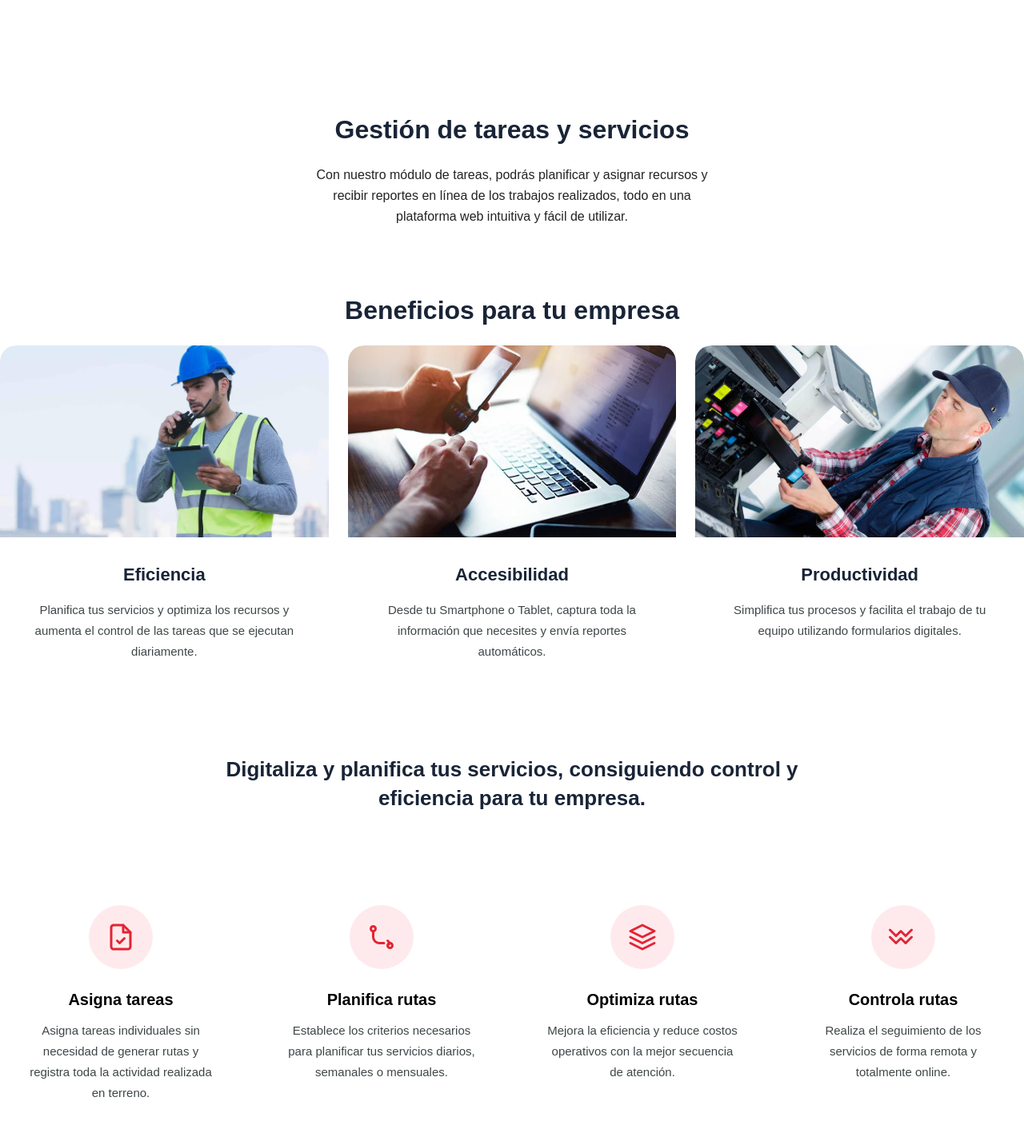
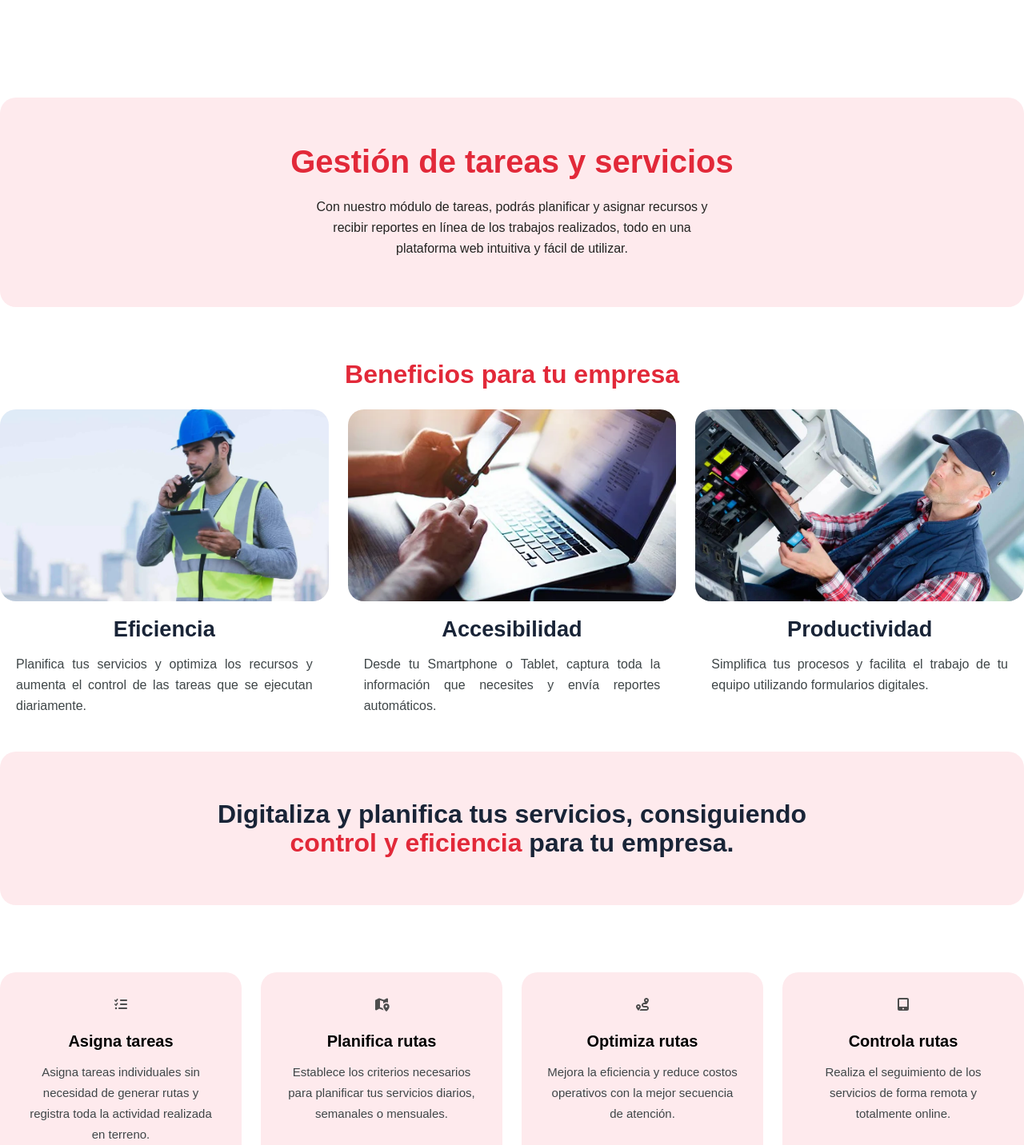
Before and after one commit to JeanGeros/movilform-gonarm, a Next.js app: page /casos-de-uso/empresa-de-servicio-tecnico in a window 1280 px wide. Shown: the part 678-2110 px from the top of the page at 80% size. Built offline with nearby package versions, Linux system fonts and the light colour scheme; a web font is replaced by a local one.

Commit message:
feat: aplicar diseño estandarizado a página de servicio técnico

```diff
--- a/app/casos-de-uso/empresa-de-servicio-tecnico/page.tsx
+++ b/app/casos-de-uso/empresa-de-servicio-tecnico/page.tsx
@@ -1,45 +1,14 @@
 import Navbar from "@/app/components/Navbar";
 import Footer from "@/app/components/Footer";
+import { FontAwesomeIcon } from "@fortawesome/react-fontawesome";
+import { faTasks, faMapMarkedAlt, faRoute, faTabletAlt } from "@fortawesome/free-solid-svg-icons";
 
 const IMG_HERO          = "/casos-de-uso/empresa-de-servicio-tecnico/hero.webp";
 const IMG_EFICIENCIA    = "/casos-de-uso/empresa-de-servicio-tecnico/eficiencia.webp";
 const IMG_ACCESIBILIDAD = "/casos-de-uso/empresa-de-servicio-tecnico/accesibilidad.webp";
 const IMG_PRODUCTIVIDAD = "/casos-de-uso/empresa-de-servicio-tecnico/productividad.webp";
 
-function TaskIcon() {
-  return (
-    <svg width="36" height="36" viewBox="0 0 24 24" fill="none" stroke="#e42433" strokeWidth="2" strokeLinecap="round" strokeLinejoin="round">
-      <path d="M14 2H6a2 2 0 0 0-2 2v16a2 2 0 0 0 2 2h12a2 2 0 0 0 2-2V8z" />
-      <polyline points="14 2 14 8 20 8" /><polyline points="9 15 11 17 15 13" />
-    </svg>
-  );
-}
-
-function RouteIcon() {
-  return (
-    <svg width="36" height="36" viewBox="0 0 24 24" fill="none" stroke="#e42433" strokeWidth="2" strokeLinecap="round" strokeLinejoin="round">
-      <circle cx="5" cy="5" r="2" /><circle cx="19" cy="19" r="2" />
-      <path d="M5 7v5a5 5 0 0 0 5 5h4" /><polyline points="17 15 19 17 17 19" />
-    </svg>
-  );
-}
-
-function OptimizeIcon() {
-  return (
-    <svg width="36" height="36" viewBox="0 0 24 24" fill="none" stroke="#e42433" strokeWidth="2" strokeLinecap="round" strokeLinejoin="round">
-      <path d="M12 2L2 7l10 5 10-5-10-5z" />
-      <path d="M2 17l10 5 10-5" /><path d="M2 12l10 5 10-5" />
-    </svg>
-  );
-}
-
-function TrackIcon() {
-  return (
-    <svg width="36" height="36" viewBox="0 0 24 24" fill="none" stroke="#e42433" strokeWidth="2" strokeLinecap="round" strokeLinejoin="round">
-      <path d="M1 6l5 5 4-4 4 4 5-5" /><path d="M1 12l5 5 4-4 4 4 5-5" />
-    </svg>
-  );
-}
+// ─── Page ─────────────────────────────────────────────────────────────────────
 
 export default function EmpresaDeServicioTecnico() {
   return (
@@ -68,9 +37,9 @@
 
         {/* ── 2. INTRO UNA COLUMNA ─────────────────────────────────────────── */}
         <section className="bg-white rounded-[20px] px-[70px] py-[60px]">
-          <div className="flex gap-6 max-w-[700px] mx-auto">
-            <div className="w-[9px] flex-shrink-0 rounded-full bg-[#e42433]" />
-            <p className="font-satoshi text-[16px] text-[#231d1b] leading-[26px]">
+          <div className="flex gap-4 max-w-[700px] mx-auto items-center">
+            <div className="w-[9px] flex-shrink-0 self-stretch rounded-full bg-[#feeaed]" />
+            <p className="font-satoshi text-[16px] text-[#231d1b] leading-[26px] text-justify">
               Si tu empresa se encuentra en el rubro de la atención y reparación de productos o
               sistemas, MovilForm será tu nuevo aliado ya que podrás utilizar el módulo de tareas
               para programar las atenciones diarias, semanales y mensuales. También tendrás acceso
@@ -80,8 +49,8 @@
         </section>
 
         {/* ── 3. GESTIÓN DE TAREAS Y SERVICIOS ─────────────────────────────── */}
-        <section className="bg-white rounded-[20px] px-[70px] py-[60px] text-center">
-          <h2 className="font-satoshi text-[32px] font-extrabold text-[#192437] leading-[40px]">
+        <section className="bg-[#feeaed] rounded-[20px] px-[70px] py-[60px] my-10 text-center">
+          <h2 className="font-satoshi text-[40px] font-extrabold text-[#e22939] leading-[40px]">
             Gestión de tareas y servicios
           </h2>
           <p className="font-satoshi mt-6 text-[16px] text-[#232321] leading-[26px] max-w-[500px] mx-auto">
@@ -93,85 +62,77 @@
 
         {/* ── 4. BENEFICIOS ────────────────────────────────────────────────── */}
         <div>
-          <h2 className="font-satoshi text-[32px] font-extrabold text-[#192437] text-center leading-[40px] mb-6">
+          <h2 className="font-satoshi text-[32px] font-extrabold text-[#e22939] text-center leading-[40px] mb-6">
             Beneficios para tu empresa
           </h2>
           <div className="grid grid-cols-3 gap-6">
-            <div className="bg-white rounded-[20px] overflow-hidden">
-              <div className="h-[240px] overflow-hidden rounded-t-[20px]">
-                <img src={IMG_EFICIENCIA} alt="Eficiencia en empresa de servicio técnico" className="w-full h-full object-cover" />
+            {[
+              {
+                img: IMG_EFICIENCIA,
+                alt: "Eficiencia en empresa de servicio técnico",
+                title: "Eficiencia",
+                desc: "Planifica tus servicios y optimiza los recursos y aumenta el control de las tareas que se ejecutan diariamente.",
+              },
+              {
+                img: IMG_ACCESIBILIDAD,
+                alt: "Accesibilidad en servicio técnico",
+                title: "Accesibilidad",
+                desc: "Desde tu Smartphone o Tablet, captura toda la información que necesites y envía reportes automáticos.",
+              },
+              {
+                img: IMG_PRODUCTIVIDAD,
+                alt: "Productividad con formularios digitales",
+                title: "Productividad",
+                desc: "Simplifica tus procesos y facilita el trabajo de tu equipo utilizando formularios digitales.",
+              },
+            ].map(({ img, alt, title, desc }) => (
+              <div key={title} className="bg-white rounded-[20px]">
+                <div className="h-[240px] overflow-hidden rounded-[20px]">
+                  <img src={img} alt={alt} className="w-full h-full object-cover" />
+                </div>
+                <div className="p-5 text-center">
+                  <h3 className="font-satoshi text-[27.2px] font-bold text-[#192437] leading-[30px]">{title}</h3>
+                  <p className="font-satoshi mt-4 text-[16px] text-justify text-[#3f4648] leading-[26px]">{desc}</p>
+                </div>
               </div>
-              <div className="p-8 text-center">
-                <h3 className="font-satoshi text-[22px] font-bold text-[#192437] leading-[30px]">Eficiencia</h3>
-                <p className="font-satoshi mt-4 text-[15px] text-[#3f4648] leading-[26px]">
-                  Planifica tus servicios y optimiza los recursos y aumenta el control de
-                  las tareas que se ejecutan diariamente.
-                </p>
-              </div>
-            </div>
-            <div className="bg-white rounded-[20px] overflow-hidden">
-              <div className="h-[240px] overflow-hidden rounded-t-[20px]">
-                <img src={IMG_ACCESIBILIDAD} alt="Accesibilidad en servicio técnico" className="w-full h-full object-cover" />
-              </div>
-              <div className="p-8 text-center">
-                <h3 className="font-satoshi text-[22px] font-bold text-[#192437] leading-[30px]">Accesibilidad</h3>
-                <p className="font-satoshi mt-4 text-[15px] text-[#3f4648] leading-[26px]">
-                  Desde tu Smartphone o Tablet, captura toda la información que necesites
-                  y envía reportes automáticos.
-                </p>
-              </div>
-            </div>
-            <div className="bg-white rounded-[20px] overflow-hidden">
-              <div className="h-[240px] overflow-hidden rounded-t-[20px]">
-                <img src={IMG_PRODUCTIVIDAD} alt="Productividad con formularios digitales" className="w-full h-full object-cover" />
-              </div>
-              <div className="p-8 text-center">
-                <h3 className="font-satoshi text-[22px] font-bold text-[#192437] leading-[30px]">Productividad</h3>
-                <p className="font-satoshi mt-4 text-[15px] text-[#3f4648] leading-[26px]">
-                  Simplifica tus procesos y facilita el trabajo de tu equipo utilizando
-                  formularios digitales.
-                </p>
-              </div>
-            </div>
+            ))}
           </div>
         </div>
 
         {/* ── 5. BANNER CTA ────────────────────────────────────────────────── */}
-        <section className="bg-white rounded-[20px] px-[70px] py-[60px] text-center">
-          <p className="font-satoshi text-[26px] font-bold text-[#192437] leading-[36px] max-w-[780px] mx-auto">
-            Digitaliza y planifica tus servicios, consiguiendo control y eficiencia para
+        <section className="bg-[#feeaed] rounded-[20px] px-[70px] py-[60px] text-center">
+          <p className="font-satoshi text-[32px] font-bold text-[#192437] leading-[36px] max-w-[780px] mx-auto">
+            Digitaliza y planifica tus servicios, consiguiendo <span className="text-[#e22939]">control y eficiencia</span> para
             tu empresa.
           </p>
         </section>
 
         {/* ── 6. FUNCIONALIDADES ───────────────────────────────────────────── */}
-        <div className="grid grid-cols-4 gap-6">
+        <div className="grid grid-cols-4 gap-6 my-15">
           {[
             {
-              icon: <TaskIcon />,
+              icon: faTasks,
               title: "Asigna tareas",
               desc: "Asigna tareas individuales sin necesidad de generar rutas y registra toda la actividad realizada en terreno.",
             },
             {
-              icon: <RouteIcon />,
+              icon: faMapMarkedAlt,
               title: "Planifica rutas",
               desc: "Establece los criterios necesarios para planificar tus servicios diarios, semanales o mensuales.",
             },
             {
-              icon: <OptimizeIcon />,
+              icon: faRoute,
               title: "Optimiza rutas",
               desc: "Mejora la eficiencia y reduce costos operativos con la mejor secuencia de atención.",
             },
             {
-              icon: <TrackIcon />,
+              icon: faTabletAlt,
               title: "Controla rutas",
               desc: "Realiza el seguimiento de los servicios de forma remota y totalmente online.",
             },
           ].map(({ icon, title, desc }) => (
-            <div key={title} className="bg-white rounded-[20px] p-8 flex flex-col items-center text-center">
-              <div className="w-[80px] h-[80px] rounded-full bg-[#feeaed] flex items-center justify-center">
-                {icon}
-              </div>
+            <div key={title} className="bg-[#feeaed] rounded-[20px] p-8 flex flex-col items-center text-center">
+              <FontAwesomeIcon icon={icon} className="text-[#4d4d4d] w-12 h-12" />
               <h3 className="font-satoshi mt-6 text-[20px] font-bold text-black leading-[28px]">{title}</h3>
               <p className="font-satoshi mt-3 text-[15px] font-medium text-[#3f4648] leading-[26px]">{desc}</p>
             </div>
```
